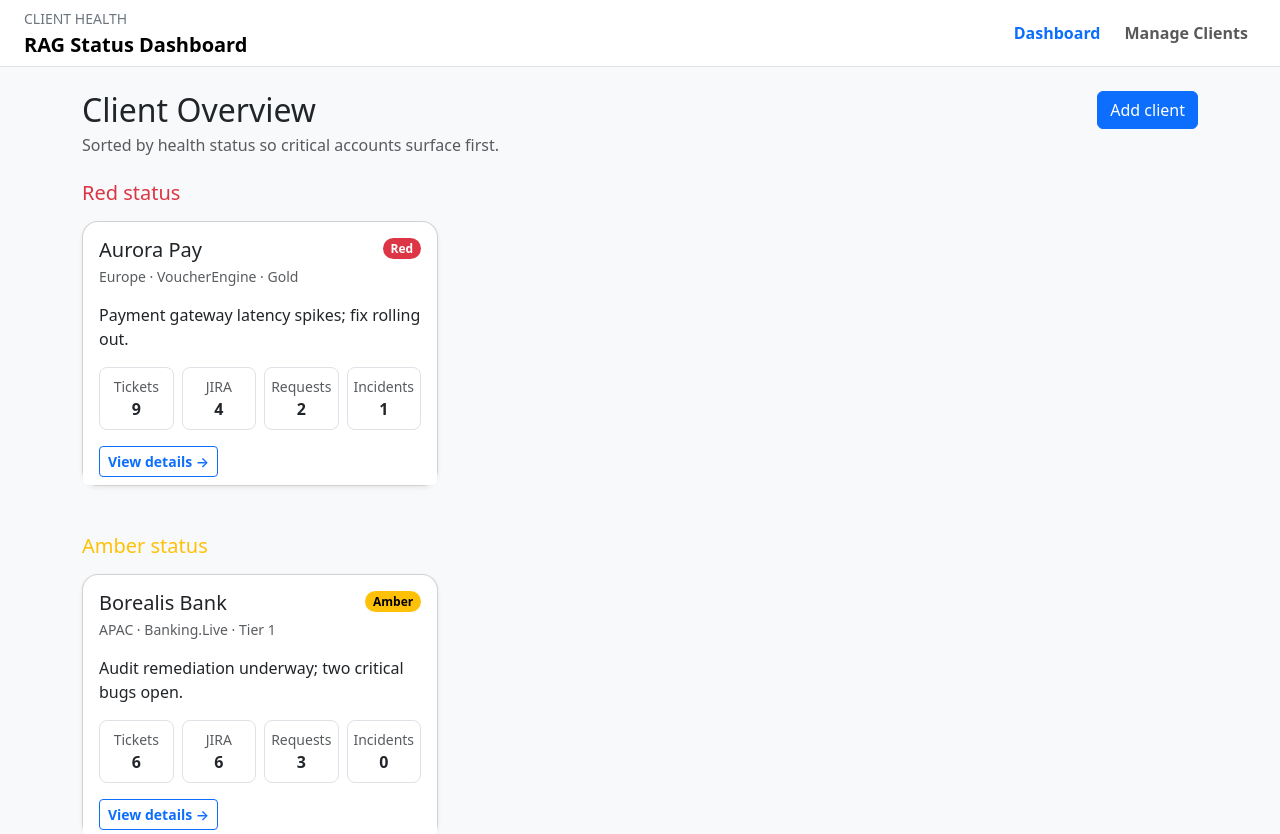
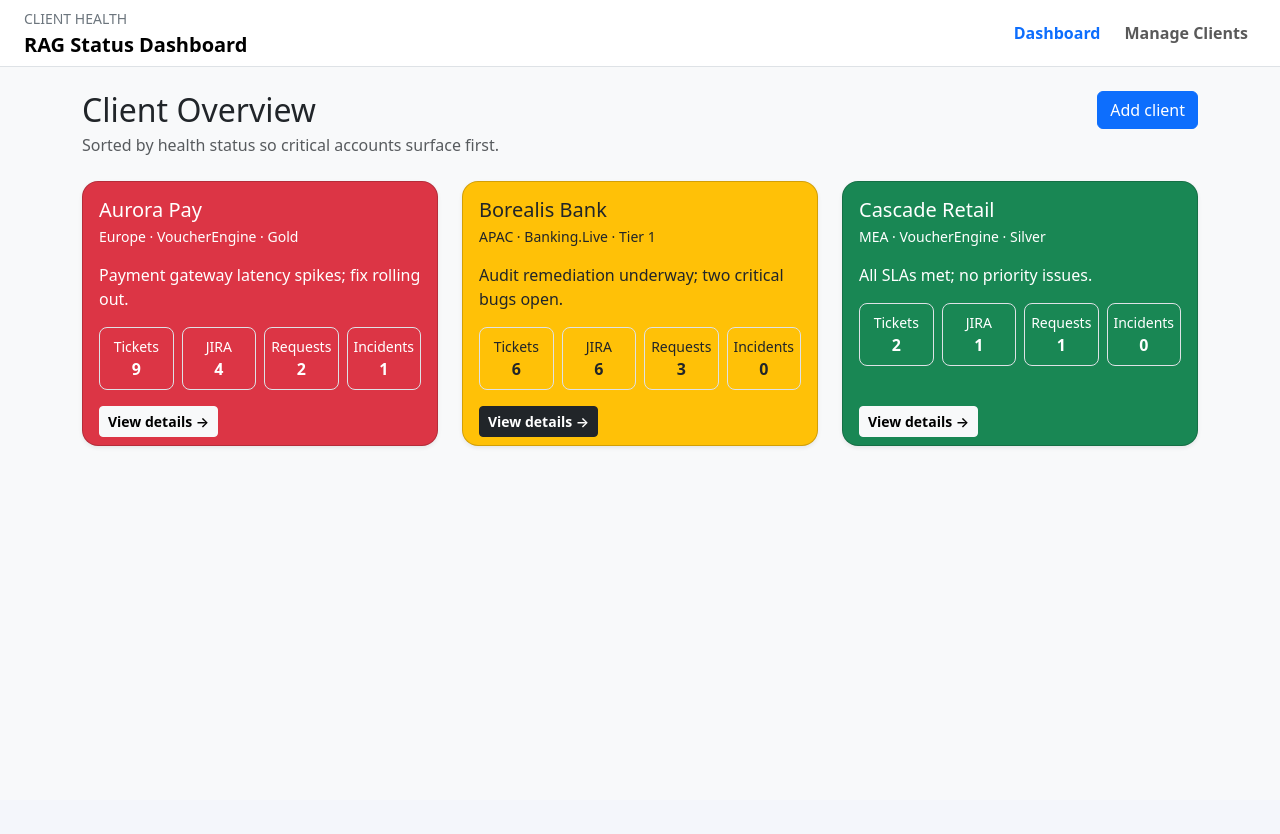
Before and after one commit to rohithpty/ClientDashboard, a React (Vite) app: page / in a window 1280 px wide. Shown: the top 834 px of the page. After the commit the page ends 800 px from the top, so only its background shows below. Built offline with nearby package versions, Linux system fonts and the light colour scheme.

Commit message:
Update overview cards to stacked Bootstrap grid

```diff
--- a/src/components/ClientCard.jsx
+++ b/src/components/ClientCard.jsx
@@ -1,13 +1,20 @@
 import { Link } from "react-router-dom";
 
-const statusBadgeClass = (status) => {
+const statusCardClass = (status) => {
   if (status === "Red") {
-    return "badge rounded-pill text-bg-danger";
+    return "card h-100 shadow-sm bg-danger text-white";
   }
   if (status === "Amber") {
-    return "badge rounded-pill text-bg-warning";
+    return "card h-100 shadow-sm bg-warning text-dark";
   }
-  return "badge rounded-pill text-bg-success";
+  return "card h-100 shadow-sm bg-success text-white";
+};
+
+const statusButtonClass = (status) => {
+  if (status === "Amber") {
+    return "btn btn-dark btn-sm";
+  }
+  return "btn btn-light btn-sm";
 };
 
 export default function ClientCard({ client }) {
@@ -16,51 +23,46 @@ export default function ClientCard({ client }) {
     client.metrics.tickets.L1 + client.metrics.tickets.L2 + client.metrics.tickets.L3;
 
   return (
-    <article className="card h-100 shadow-sm">
+    <article className={statusCardClass(client.currentStatus)}>
       <div className="card-body d-flex flex-column gap-3">
-        <div className="d-flex align-items-start justify-content-between gap-2">
-          <div>
-            <h3 className="h5 mb-1">{client.name}</h3>
-            <p className="text-body-secondary small mb-0">
-              {client.region} · {client.product} · {client.tier}
-            </p>
-          </div>
-          <span className={statusBadgeClass(client.currentStatus)}>
-            {client.currentStatus}
-          </span>
+        <div>
+          <h3 className="h5 mb-1">{client.name}</h3>
+          <p className="small mb-0">
+            {client.region} · {client.product} · {client.tier}
+          </p>
         </div>
         <p className="card-text mb-0">{client.summary}</p>
         <div className="row text-center g-2">
           <div className="col-6 col-lg-3">
-            <div className="border rounded-3 py-2 h-100">
-              <div className="text-body-secondary small">Tickets</div>
+            <div className="border border-opacity-25 rounded-3 py-2 h-100">
+              <div className="small">Tickets</div>
               <div className="fw-semibold" title={ticketSummary}>
                 {totalTickets}
               </div>
             </div>
           </div>
           <div className="col-6 col-lg-3">
-            <div className="border rounded-3 py-2 h-100">
-              <div className="text-body-secondary small">JIRA</div>
+            <div className="border border-opacity-25 rounded-3 py-2 h-100">
+              <div className="small">JIRA</div>
               <div className="fw-semibold">{client.metrics.jiras.openCount}</div>
             </div>
           </div>
           <div className="col-6 col-lg-3">
-            <div className="border rounded-3 py-2 h-100">
-              <div className="text-body-secondary small">Requests</div>
+            <div className="border border-opacity-25 rounded-3 py-2 h-100">
+              <div className="small">Requests</div>
               <div className="fw-semibold">{client.metrics.requests}</div>
             </div>
           </div>
           <div className="col-6 col-lg-3">
-            <div className="border rounded-3 py-2 h-100">
-              <div className="text-body-secondary small">Incidents</div>
+            <div className="border border-opacity-25 rounded-3 py-2 h-100">
+              <div className="small">Incidents</div>
               <div className="fw-semibold">{client.metrics.incidents}</div>
             </div>
           </div>
         </div>
       </div>
-      <div className="card-footer bg-white border-0 pt-0">
-        <Link className="btn btn-outline-primary btn-sm" to={`/clients/${client.id}`}>
+      <div className="card-footer bg-transparent border-0 pt-0">
+        <Link className={statusButtonClass(client.currentStatus)} to={`/clients/${client.id}`}>
           View details →
         </Link>
       </div>
--- a/src/pages/DashboardPage.jsx
+++ b/src/pages/DashboardPage.jsx
@@ -3,11 +3,6 @@ import ClientCard from "../components/ClientCard.jsx";
 import { useClients } from "../state/ClientsContext.jsx";
 
 const STATUS_ORDER = ["Red", "Amber", "Green"];
-const STATUS_TITLE_CLASS = {
-  Red: "text-danger",
-  Amber: "text-warning",
-  Green: "text-success",
-};
 
 const sortByStatus = (clients) => {
   const priority = Object.fromEntries(STATUS_ORDER.map((status, index) => [status, index]));
@@ -31,27 +26,12 @@ export default function DashboardPage() {
           Add client
         </Link>
       </div>
-      <div className="d-grid gap-5">
-        {STATUS_ORDER.map((status) => {
-          const group = sortedClients.filter((client) => client.currentStatus === status);
-          if (group.length === 0) {
-            return null;
-          }
-          return (
-            <div key={status} className="d-grid gap-3">
-              <h3 className={`h5 mb-0 ${STATUS_TITLE_CLASS[status]}`}>
-                {status} status
-              </h3>
-              <div className="row row-cols-1 row-cols-md-2 row-cols-xl-3 g-4">
-                {group.map((client) => (
-                  <div key={client.id} className="col">
-                    <ClientCard client={client} />
-                  </div>
-                ))}
-              </div>
-            </div>
-          );
-        })}
+      <div className="row row-cols-1 row-cols-md-2 row-cols-lg-3 g-4">
+        {sortedClients.map((client) => (
+          <div key={client.id} className="col">
+            <ClientCard client={client} />
+          </div>
+        ))}
       </div>
     </section>
   );
```
